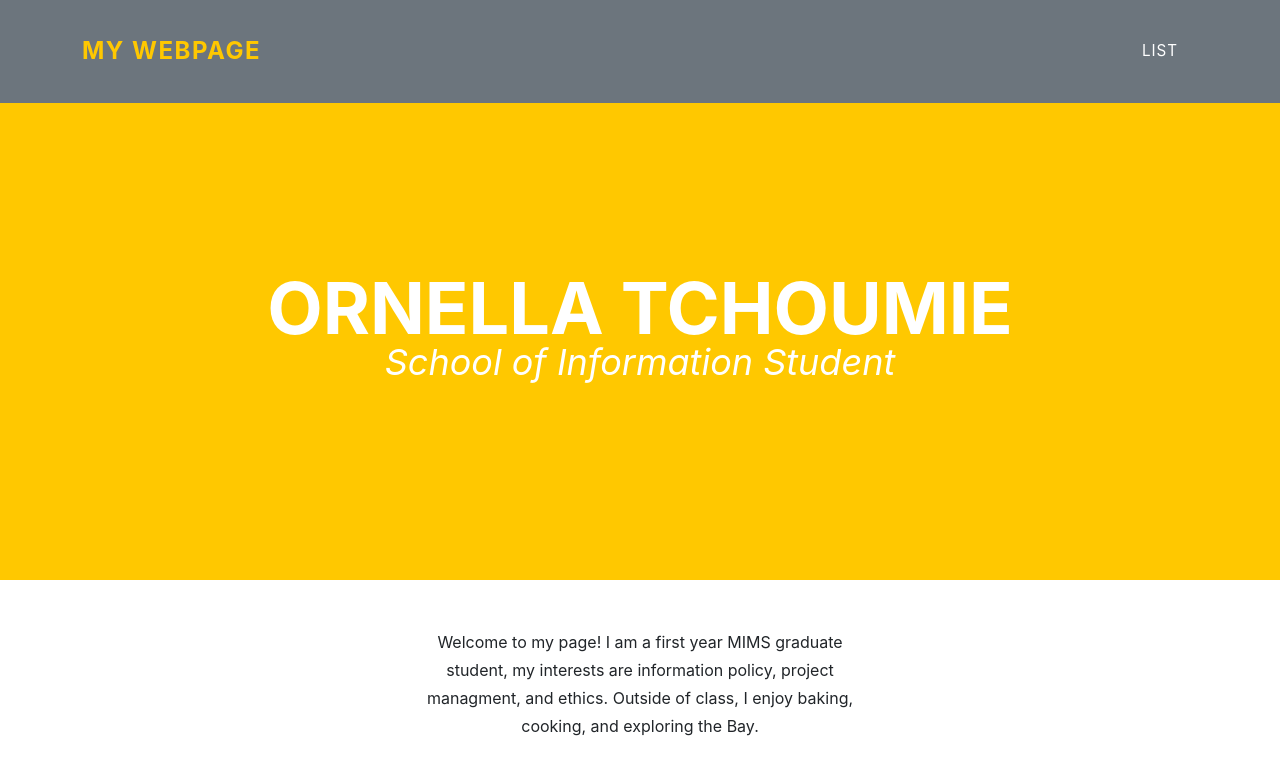
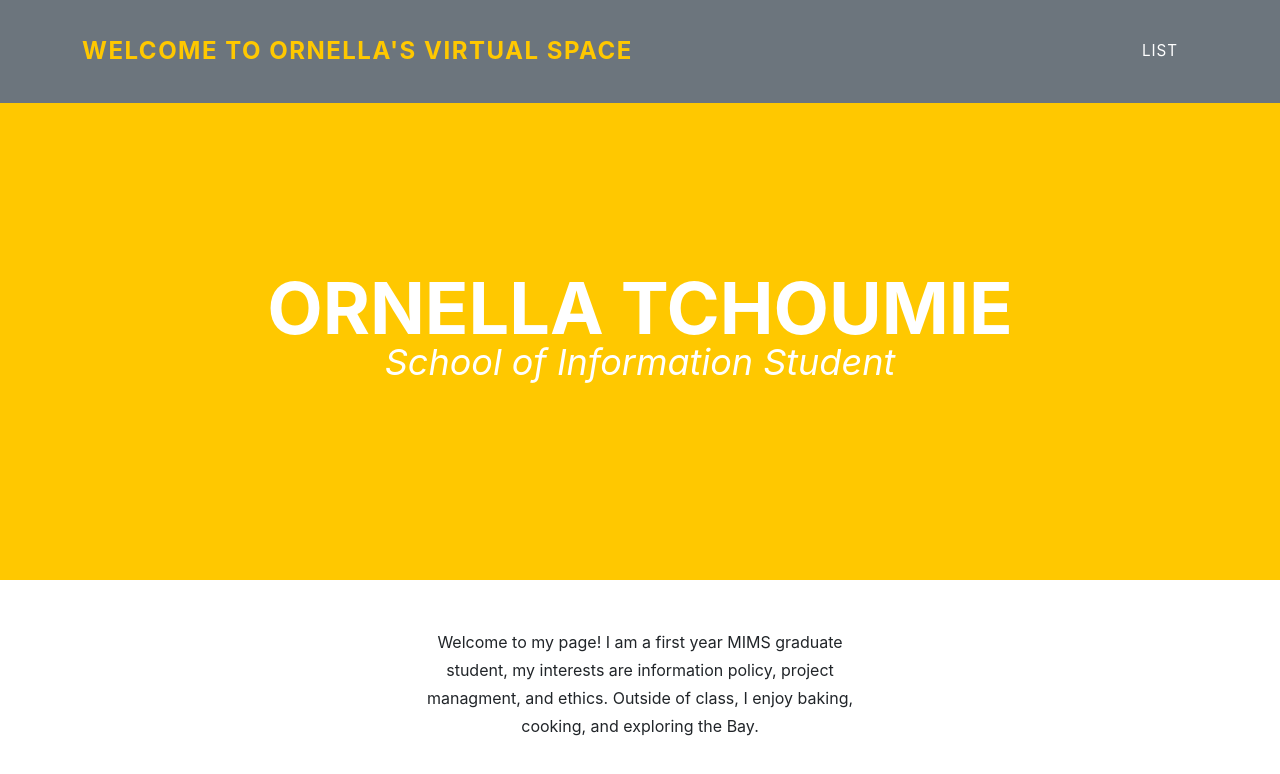
Before and after one commit to otchoumie/otchoumie, a plain HTML site: page docs/index.html in a window 1280 px wide. Drawn offline with Linux system fonts and the light colour scheme.

Commit message:
Update index.html

```diff
--- a/docs/index.html
+++ b/docs/index.html
@@ -11,8 +11,8 @@
         <!--This section of code defines the navigation bar at the top of the page.  The classes used here are defined in the style.css file.-->
         <nav class="navbar navbar-expand-lg bg-secondary text-uppercase fixed-top" id="mainNav">
             <div class="container">
-                <!--This code defines the "Welcome to Ornella's Virtual Space" link in the top left corner of the navigation pane-->
-                <a class="navbar-brand" href="./index.html">My Webpage</a>
+                <!--This code defines the "My Webpage" link in the top left corner of the navigation pane-->
+                <a class="navbar-brand" href="./index.html">Welcome to Ornella's Virtual Space</a>
                 <!--This code defines the "List" link in the top right corner of the navigation pane-->
                 <ul class="navbar-nav ms-auto">
                     <li class="nav-item mx-0 mx-lg-1"><a class="nav-link py-3 px-0 px-lg-3 rounded" href="./list.html">List</a></li>
```
